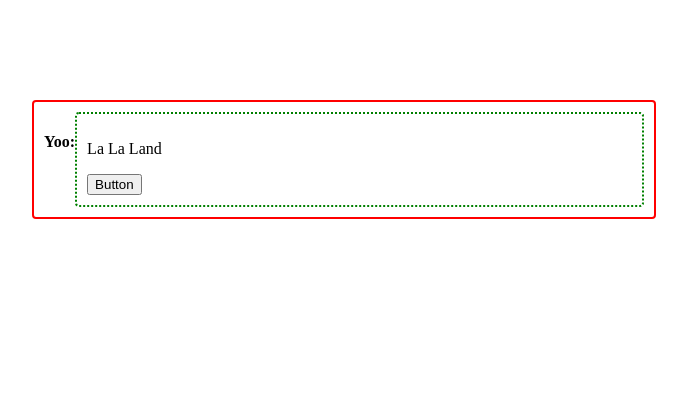
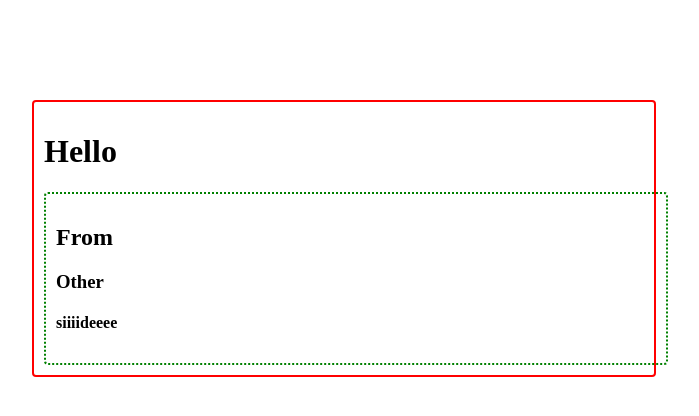
Before and after one commit to NikaRukhadze42/Angular-Learning, an Angular app: page / in a window 1280 px wide. Shown: the top 416 px of the page, without its empty margins (296-995 px from the left). Built offline with nearby package versions, Linux system fonts and the light colour scheme.

Commit message:
ng-content

```diff
--- a/src/app/child/child.component.html
+++ b/src/app/child/child.component.html
@@ -1,2 +1,3 @@
-<p>{{ TextFromOtherComponent }}</p>
-<button (click)="sendDataFromChild()">Button</button>
+<ng-content select=[first]></ng-content>
+<ng-content select=[second]></ng-content>
+<ng-content select=[third]></ng-content>
--- a/src/app/child/child.component.ts
+++ b/src/app/child/child.component.ts
@@ -1,4 +1,4 @@
-import { Component, Input, OnInit, Output, EventEmitter } from '@angular/core';
+import { Component, Input, OnInit, Output } from '@angular/core';
 
 @Component({
   selector: 'app-child',
@@ -10,16 +10,10 @@ export class ChildComponent implements OnInit {
   public text: string = 'rame texti';
 
   @Input() TextFromOtherComponent: string;
-  @Output() SendDataFromChild: EventEmitter<any> = new EventEmitter();
 
   constructor() { }
 
   ngOnInit(): void {
   }
 
-  sendDataFromChild()
-  {
-    this.SendDataFromChild.emit('გაგზავნილია');
-  }
-
 }
--- a/src/app/parent/parent.component.html
+++ b/src/app/parent/parent.component.html
@@ -1,2 +1,6 @@
-<h4>Yoo: {{ dataFromChild }}</h4>
-<app-child (SendDataFromChild)="recieveDataFromChild($event)" [TextFromOtherComponent]="text"></app-child>
+<h1>Hello</h1>
+<app-child>
+    <h2 first>From</h2>
+    <h3 second>Other</h3>
+    <h4 third>siiiideeee</h4>
+</app-child>
--- a/src/app/parent/parent.component.ts
+++ b/src/app/parent/parent.component.ts
@@ -7,16 +7,10 @@ import { Component, OnInit } from '@angular/core';
 })
 export class ParentComponent implements OnInit {
   public text: string = 'La La Land';
-  public dataFromChild: string;
 
   constructor() { }
 
   ngOnInit(): void {
   }
 
-  recieveDataFromChild($event)
-  {
-    this.dataFromChild = $event;
-  }
-
 }
--- a/src/styles.scss
+++ b/src/styles.scss
@@ -1,6 +1,7 @@
 app-parent {
     margin-top: 100px!important;
     display: flex;
+    flex-direction: column;
     border: 2px solid red;
     padding: 10px;
     width: 600px;
```
